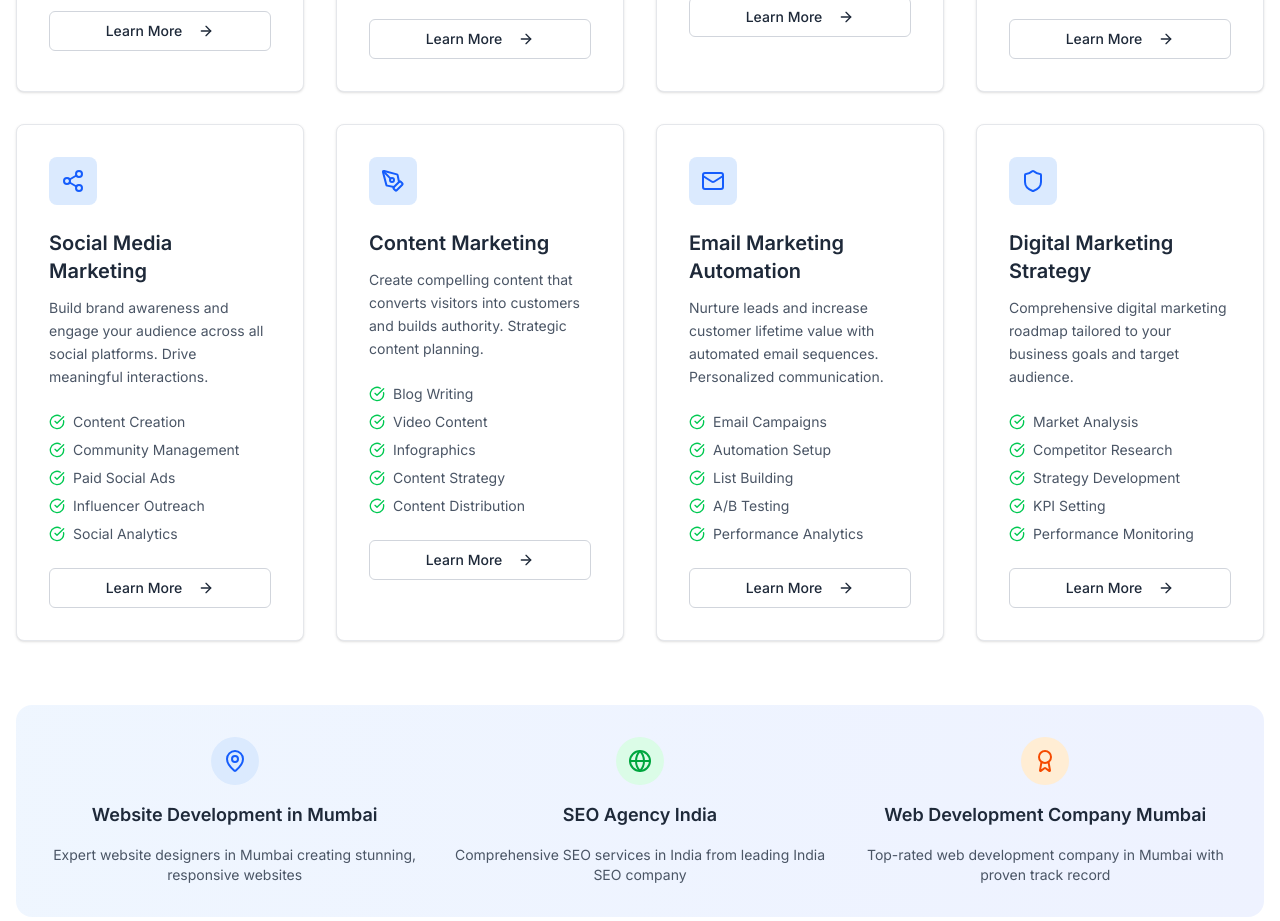
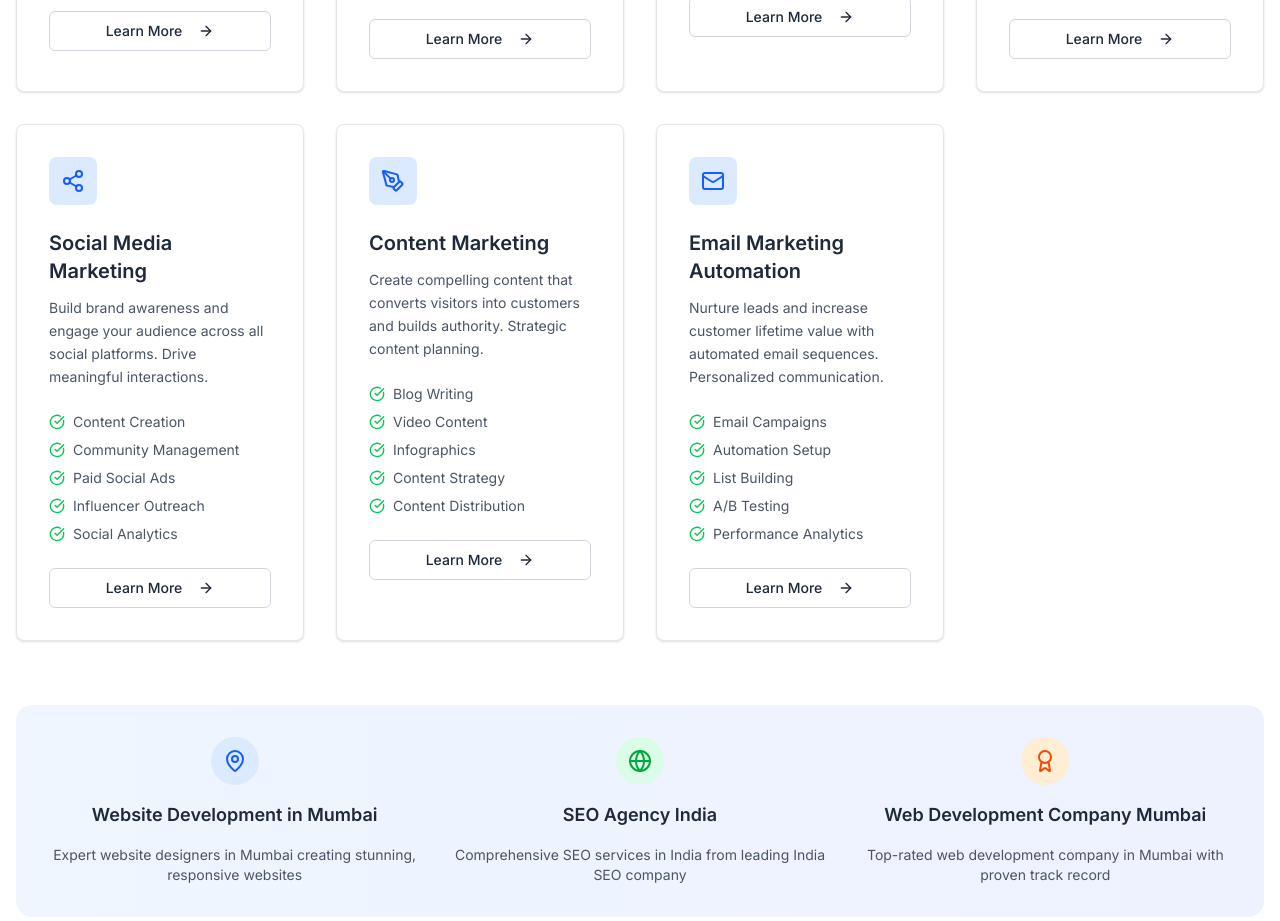
Before and after one commit to shivam-gith-stack/Digipro, a React (Vite) app in the folder frontend/digigo/: page / in a window 1280 px wide. Shown: the part 2180-3101 px from the top of the page. Built offline with nearby package versions, Linux system fonts and the light colour scheme.

Commit message:
changes in xml file

```diff
--- a/frontend/digigo/src/pages/Home.tsx
+++ b/frontend/digigo/src/pages/Home.tsx
@@ -126,13 +126,6 @@ const Home = () => {
       slug: "email-marketing",
       description: "Nurture leads and increase customer lifetime value with automated email sequences. Personalized communication.",
       features: ["Email Campaigns", "Automation Setup", "List Building", "A/B Testing", "Performance Analytics"]
-    },
-    {
-      icon: Shield,
-      title: "Digital Marketing Strategy",
-      slug: "digital-strategy",
-      description: "Comprehensive digital marketing roadmap tailored to your business goals and target audience.",
-      features: ["Market Analysis", "Competitor Research", "Strategy Development", "KPI Setting", "Performance Monitoring"]
     }
   ];
 
@@ -400,7 +393,7 @@ We deliver up to 500% ROI through advanced SEO and AI-powered marketing strategi
                       </li>
                     ))}
                   </ul>
-                  <Link to={`/services/${service.slug}`}>
+                  <Link to={service.slug}>
                     <Button variant="outline" className="w-full group border-gray-300 text-gray-800 hover:bg-blue-50 hover:border-blue-300">
                       Learn More
                       <ArrowRight className="ml-2 w-4 h-4 transition-transform group-hover:translate-x-1" />
```
